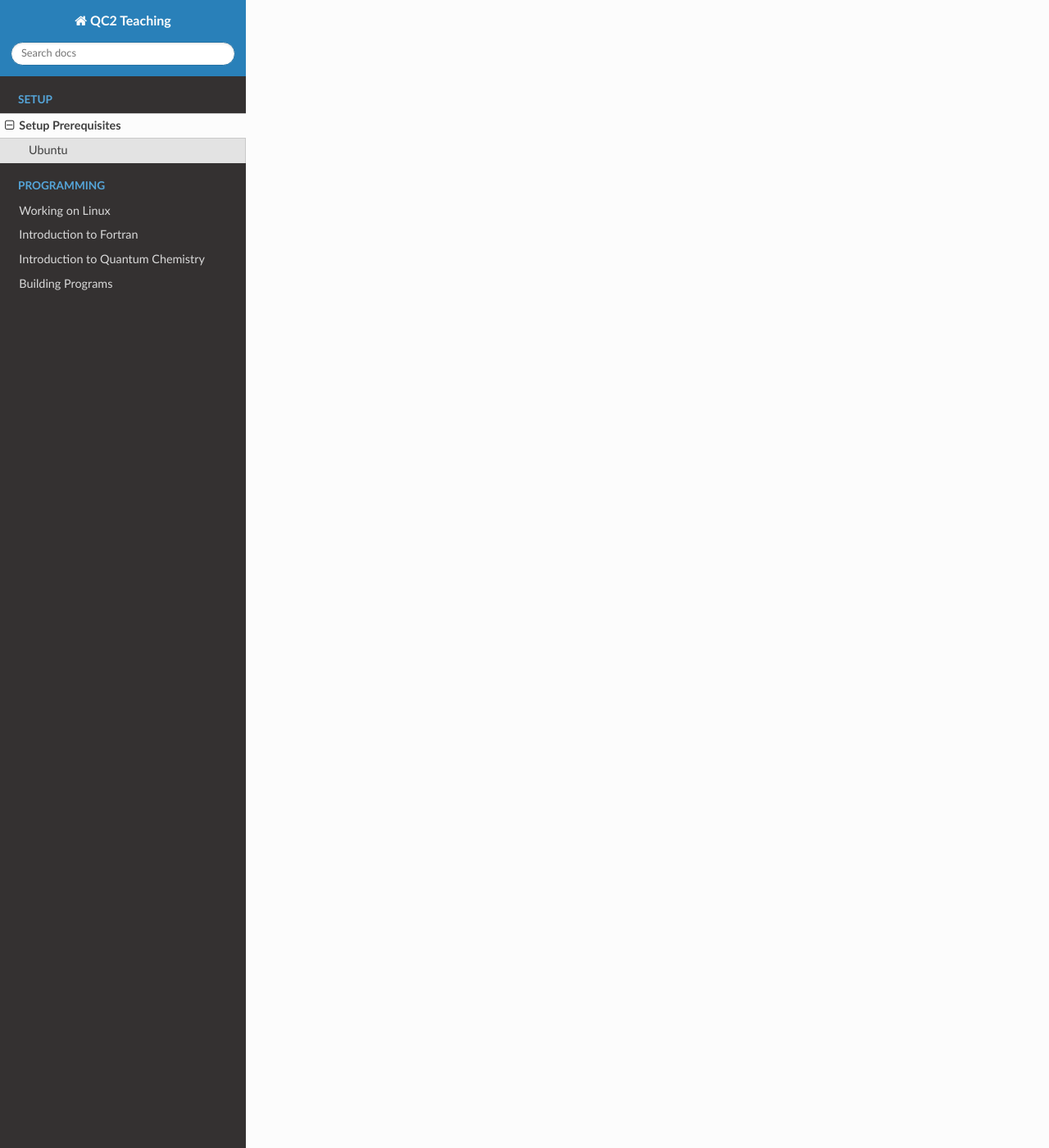
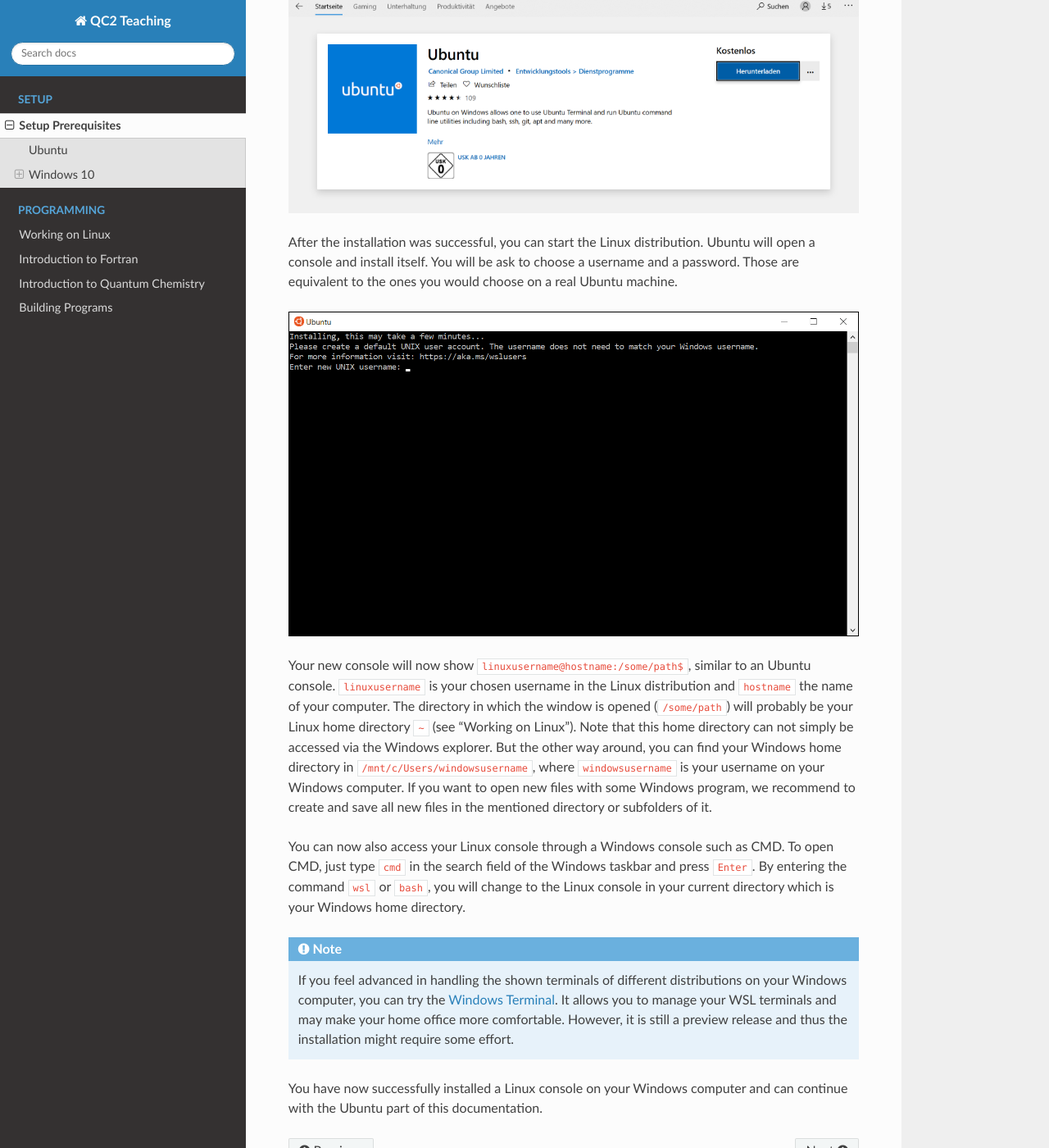
Before and after one commit to grimme-lab/qc2-teaching, a Sphinx documentation site: the page built from doc/install.rst, in a window 1280 px wide and 1400 px high, scrolled down 2255 px. Shown: the whole window at 82% size. Built offline with Sphinx 7.4.7 and the Read the Docs theme 2.0.0, drawn with Linux system fonts in a browser that asks for light colours; some of the changed text lies outside the part shown.

Commit message:
added installation of WSL

```diff
--- a/doc/install.rst
+++ b/doc/install.rst
@@ -43,3 +43,76 @@
 you are setup to start with the next chapter.
 
 .. _course material: https://github.com/grimme-lab/qc2-teaching/releases/latest
+
+Windows 10
+----------
+
+With Windows 10 comes the possibility to integrate a Linux Console to your Windows
+PC via the Windows Subsystem for Linux (WSL). This is in particular useful for you
+as a Windows user to participate in our Linux based course from home. This guide
+will show you how to use WSL in order to install a Unix-based console that allows
+you to complete all the tasks of the course (it is basically a shortened version
+of the `Microsoft documentation for installing WSL`_).
+
+.. _Microsoft documentation for installing WSL: https://docs.microsoft.com/en-us/windows/wsl/install-win10
+
+Install WSL
+~~~~~~~~~~~
+
+In order to install WSL, you first have to enable the optional WSL feature. Open
+the Windows PowerShell as administrator (for example by typing ``powershell`` in
+the search field of the taskbar).
+
+.. image:: img/powershell_open.png
+
+Type the following command in PowerShell and press ``<Enter>``:
+
+.. code:: PowerShell
+
+   Enable-WindowsOptionalFeature -Online -FeatureName Microsoft-Windows-Subsystem-Linux
+
+Afterwards please restart your computer if you are asked to.
+
+Install Linux Distribution
+~~~~~~~~~~~~~~~~~~~~~~~~~~
+
+You can now install a Linux distribution of your choice to use with WSL. We recommend
+Ubuntu. You can install it from the Microsoft Store. Just type ``Ubuntu`` in the
+search field and download the application.
+
+.. image:: img/ubuntu_install_1.png
+
+After the installation was successful, you can start the Linux distribution. Ubuntu
+will open a console and install itself. You will be ask to choose a username and
+a password. Those are equivalent to the ones you would choose on a real Ubuntu machine.
+
+.. image:: img/ubuntu_install_2.png
+
+Your new console will now show ``linuxusername@hostname:/some/path$``, similar to
+an Ubuntu console. ``linuxusername`` is your chosen username in the Linux distribution
+and ``hostname`` the name of your computer. The directory in which the window is
+opened (``/some/path``) will probably be your Linux home directory ``~`` (see "Working
+on Linux"). Note that this home directory can not simply be accessed via the Windows
+explorer. But the other way around, you can find your Windows home directory in
+``/mnt/c/Users/windowsusername``, where ``windowsusername`` is your username on
+your Windows computer. If you want to open new files with some Windows program,
+we recommend to create and save all new files in the mentioned directory or subfolders
+of it.
+
+You can now also access your Linux console through a Windows console such as CMD.
+To open CMD, just type ``cmd`` in the search field of the Windows taskbar and press
+``Enter``. By entering the command ``wsl`` or ``bash``, you will change to the Linux
+console in your current directory which is your Windows home directory.
+
+.. note::
+
+   If you feel advanced in handling the shown terminals of different distributions
+   on your Windows computer, you can try the `Windows Terminal`_. It allows you
+   to manage your WSL terminals and may make your home office more comfortable.
+   However, it is still a preview release and thus the installation might require
+   some effort.
+
+.. _Windows Terminal: https://github.com/Microsoft/Terminal
+
+You have now successfully installed a Linux console on your Windows computer and
+can continue with the Ubuntu part of this documentation.
```
Also changed, not shown: doc/img/powershell_open.png (added), doc/img/ubuntu_install_1.png (added), doc/img/ubuntu_install_2.png (added).
